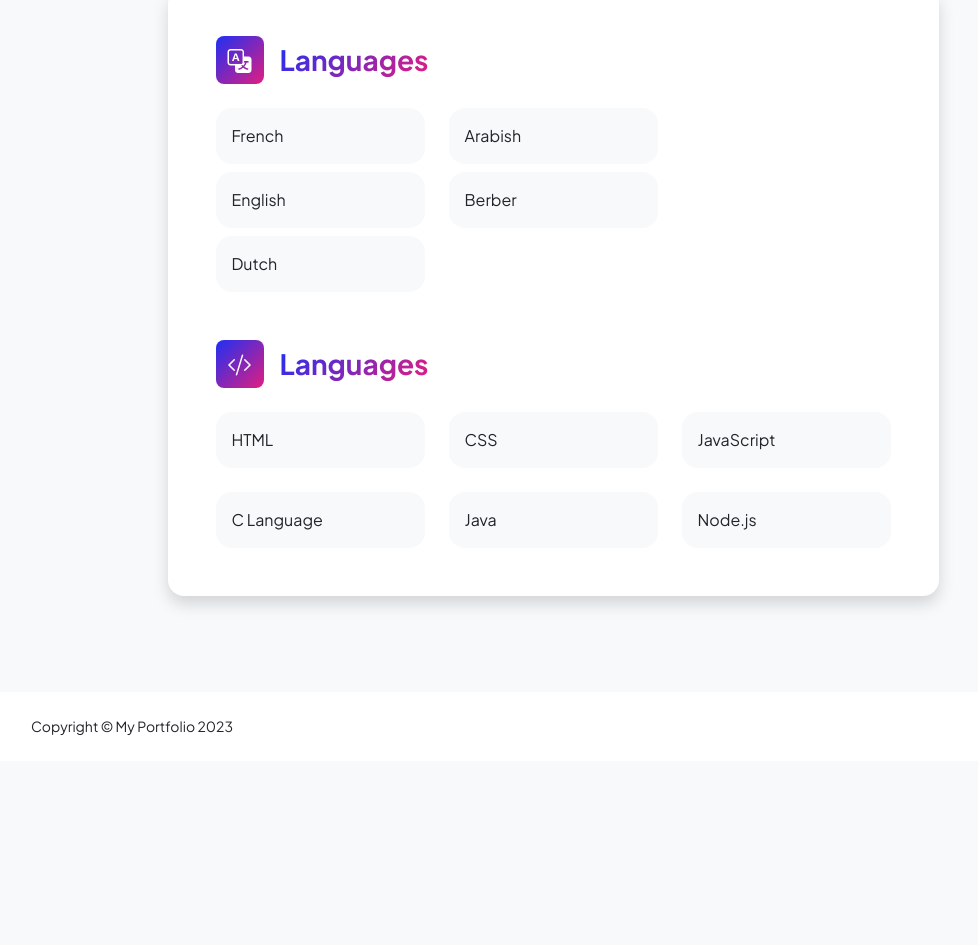
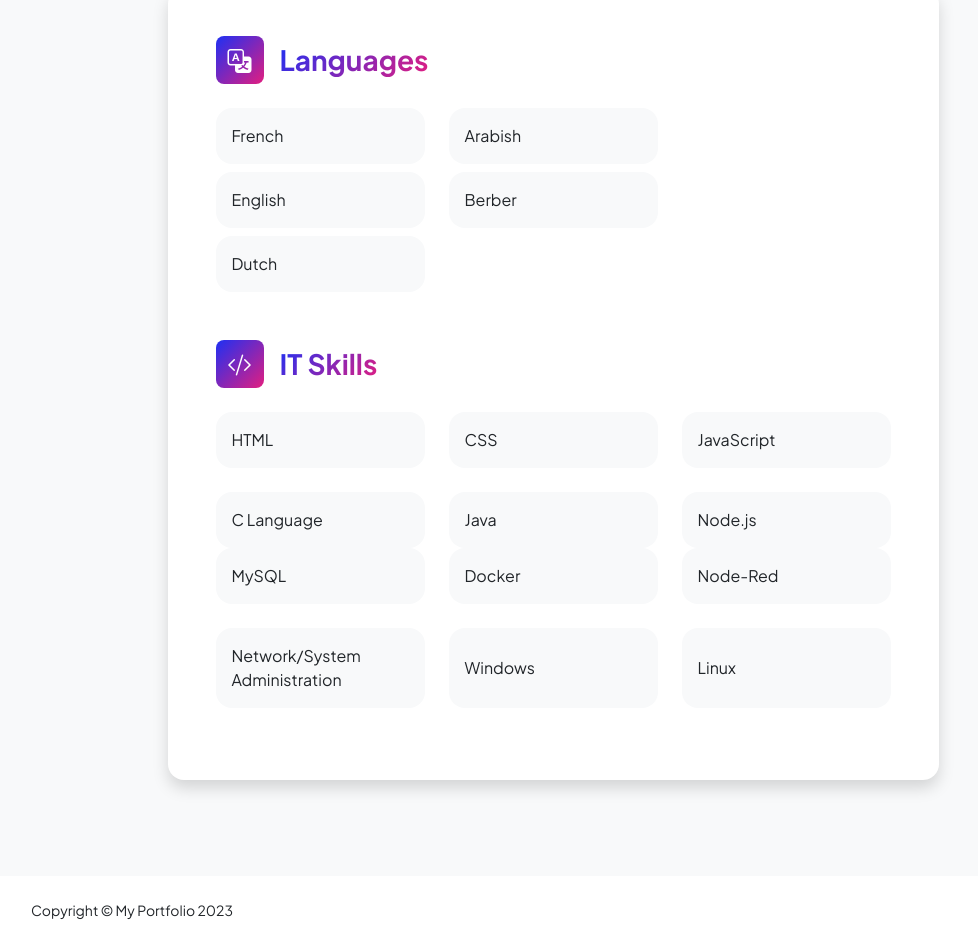
Before and after one commit to AyoubAcharif/myportfolio, a plain HTML site: page resume.html in a window 1280 px wide. Shown: the part 2336-3281 px from the top of the page, without its empty margins (87-1065 px from the left). Before the commit the page ends 3097 px from the top, so only its background shows below. Drawn offline with nearby package versions, Linux system fonts and the light colour scheme.

Commit message:
Update resume.html

```diff
--- a/resume.html
+++ b/resume.html
@@ -251,7 +251,7 @@
                                             class="feature bg-primary bg-gradient-primary-to-secondary text-white rounded-3 me-3">
                                             <i class="bi bi-code-slash"></i>
                                         </div>
-                                        <h3 class="fw-bolder mb-0"><span class="text-gradient d-inline">Languages</span>
+                                        <h3 class="fw-bolder mb-0"><span class="text-gradient d-inline">IT Skills</span>
                                         </h3>
                                     </div>
                                     <div class="row row-cols-1 row-cols-md-3 mb-4">
@@ -282,6 +282,34 @@
                                             </div>
                                         </div>
                                     </div>
+                                    <div class="row row-cols-1 row-cols-md-3 mb-4">
+                                        <div class="col mb-4 mb-md-0">
+                                            <div class="d-flex align-items-center bg-light rounded-4 p-3 h-100">MySQL
+                                            </div>
+                                        </div>
+                                        <div class="col mb-4 mb-md-0">
+                                            <div class="d-flex align-items-center bg-light rounded-4 p-3 h-100">Docker
+                                            </div>
+                                        </div>
+                                        <div class="col">
+                                            <div class="d-flex align-items-center bg-light rounded-4 p-3 h-100">
+                                                Node-Red</div>
+                                        </div>
+                                    </div>
+                                    <div class="row row-cols-1 row-cols-md-3 mb-4">
+                                        <div class="col mb-4 mb-md-0">
+                                            <div class="d-flex align-items-center bg-light rounded-4 p-3 h-100">Network/System Administration
+                                            </div>
+                                        </div>
+                                        <div class="col mb-4 mb-md-0">
+                                            <div class="d-flex align-items-center bg-light rounded-4 p-3 h-100">Windows
+                                            </div>
+                                        </div>
+                                        <div class="col">
+                                            <div class="d-flex align-items-center bg-light rounded-4 p-3 h-100">
+                                                Linux</div>
+                                        </div>
+                                    </div>
                                 </div>
                             </div>
                         </div>
```
